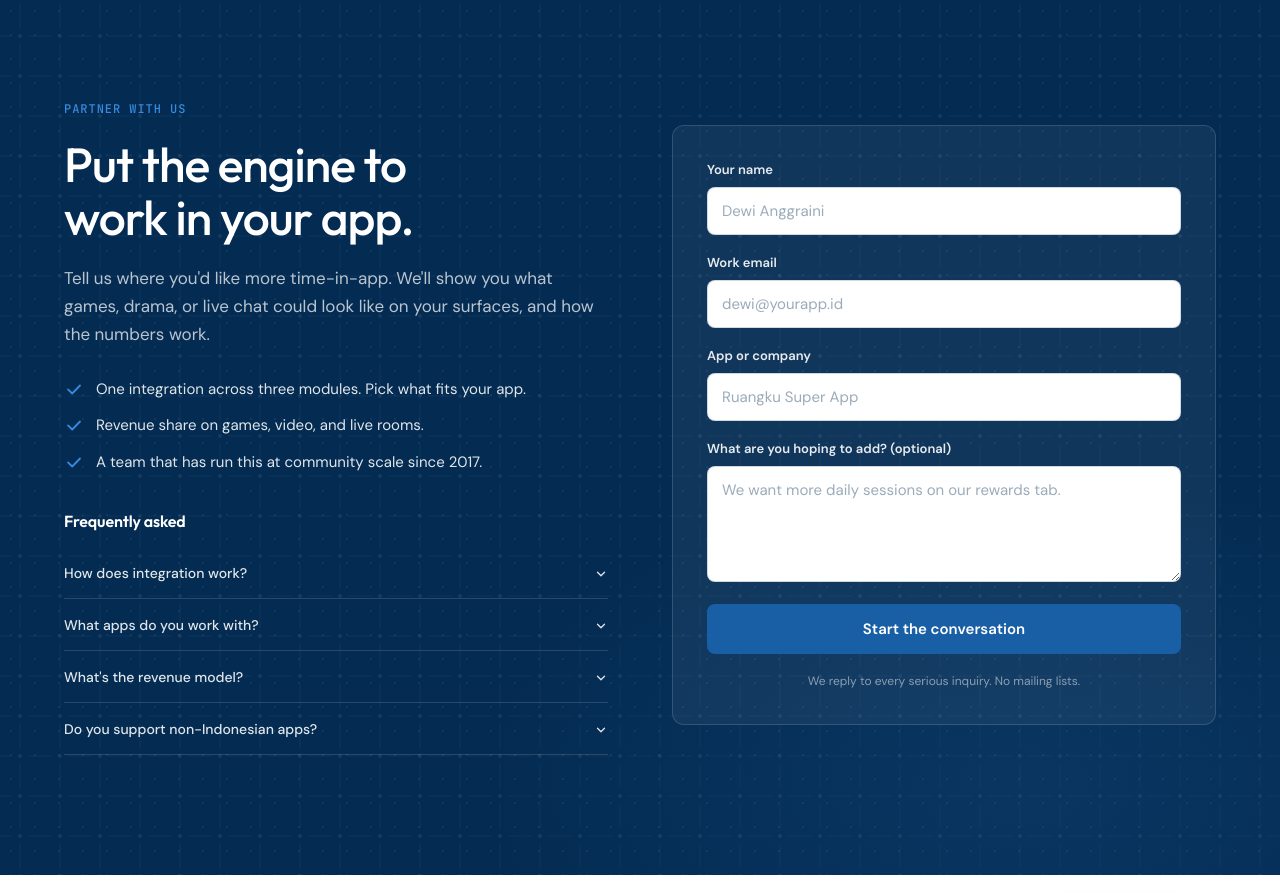
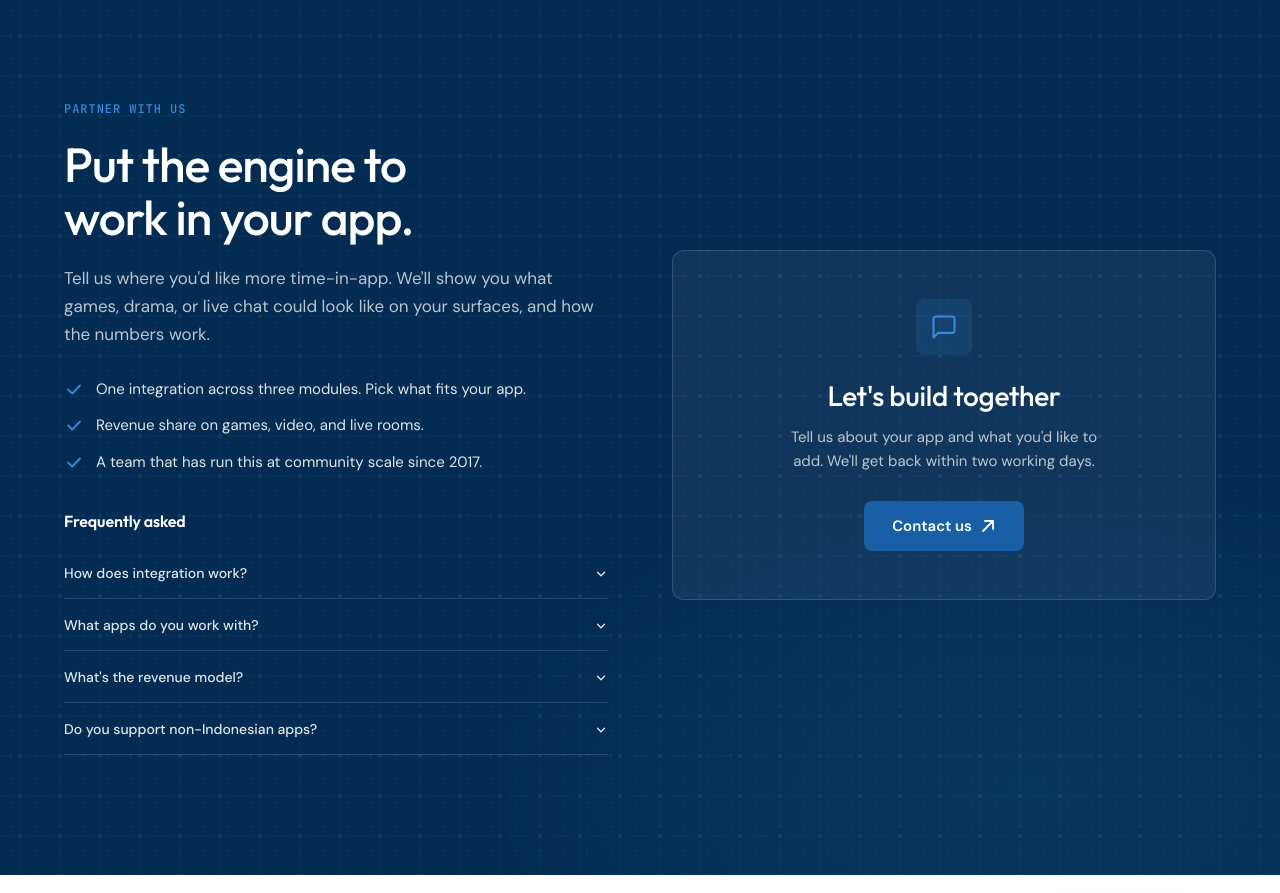
Before and after one commit to niamhramadhaan/gamefinity-landing-page, a Next.js app: page / in a window 1280 px wide. Shown: the part 7802-8695 px from the top of the page. Built offline with nearby package versions, Linux system fonts and the light colour scheme; grey boxes are pictures that could not be loaded.

Commit message:
Replace Partner form with CTA card linking to /contact-us

```diff
--- a/components/Partner.tsx
+++ b/components/Partner.tsx
@@ -1,8 +1,5 @@
-import { useState } from 'react'
 import Reveal from './Reveal'
 import { C, F, R, MAX_W } from './theme'
-
-const EMAIL_RE = /^[^\s@]+@[^\s@]+\.[^\s@]+$/
 
 const trustPoints = [
   'One integration across three modules. Pick what fits your app.',
@@ -10,78 +7,7 @@ const trustPoints = [
   'A team that has run this at community scale since 2017.',
 ]
 
-interface FormValues {
-  name: string
-  email: string
-  company: string
-  message: string
-}
-
-function validate(values: FormValues) {
-  const errors: Record<string, string> = {}
-  if (!values.name.trim()) errors.name = 'Please tell us your name.'
-  if (!values.email.trim()) errors.email = 'A work email lets us reply.'
-  else if (!EMAIL_RE.test(values.email.trim())) errors.email = 'That email address looks incomplete.'
-  if (!values.company.trim()) errors.company = 'Which app or company are we talking to?'
-  return errors
-}
-
-function Field({ id, label, type = 'text', value, onChange, onBlur, error, textarea, placeholder }: { id: string; label: string; type?: string; value: string; onChange: (e: React.ChangeEvent<HTMLInputElement | HTMLTextAreaElement>) => void; onBlur?: () => void; error?: string; textarea?: boolean; placeholder?: string }) {
-  const describedBy = error ? `${id}-error` : undefined
-  const base = {
-    width: '100%',
-    fontFamily: F.body,
-    fontSize: '15px',
-    color: C.navy,
-    background: C.white,
-    border: `1.5px solid ${error ? '#d1584f' : 'rgba(4,44,83,0.18)'}`,
-    borderRadius: R.input,
-    padding: '12px 14px',
-    outline: 'none',
-    transition: 'border-color 0.18s ease, box-shadow 0.18s ease',
-  }
-  return (
-    <div style={{ display: 'flex', flexDirection: 'column', gap: '7px' }}>
-      <label htmlFor={id} style={{ fontFamily: F.body, fontSize: '13px', fontWeight: 600, color: 'rgba(255,255,255,0.9)' }}>
-        {label}
-      </label>
-      {textarea ? (
-        <textarea id={id} value={value} onChange={onChange} onBlur={onBlur} placeholder={placeholder} rows={4} aria-invalid={!!error} aria-describedby={describedBy} style={{ ...base, resize: 'vertical', minHeight: '104px' }} />
-      ) : (
-        <input id={id} type={type} value={value} onChange={onChange} onBlur={onBlur} placeholder={placeholder} aria-invalid={!!error} aria-describedby={describedBy} style={base} />
-      )}
-      {error && (
-        <span id={`${id}-error`} role="alert" style={{ fontFamily: F.body, fontSize: '13px', color: '#ffb4ac' }}>
-          {error}
-        </span>
-      )}
-    </div>
-  )
-}
-
 export default function Partner() {
-  const [values, setValues] = useState<FormValues>({ name: '', email: '', company: '', message: '' })
-  const [errors, setErrors] = useState<Record<string, string>>({})
-  const [touched, setTouched] = useState<Record<string, boolean>>({})
-  const [submitted, setSubmitted] = useState(false)
-
-  const setField = key => e => {
-    const next = { ...values, [key]: e.target.value }
-    setValues(next)
-    if (touched[key]) setErrors(validate(next))
-  }
-  const onBlur = key => () => {
-    setTouched(t => ({ ...t, [key]: true }))
-    setErrors(validate(values))
-  }
-  const handleSubmit = e => {
-    e.preventDefault()
-    const found = validate(values)
-    setErrors(found)
-    setTouched({ name: true, email: true, company: true })
-    if (Object.keys(found).length === 0) setSubmitted(true)
-  }
-
   return (
     <section id="partner" className="dot-grid partner-bg" style={{ borderTop: 'none' }}>
       <div style={{ maxWidth: MAX_W, margin: '0 auto', padding: 'clamp(72px, 10vw, 120px) 24px' }}>
@@ -158,34 +84,44 @@ export default function Partner() {
             background: 'rgba(255,255,255,0.05)',
             border: `1px solid ${C.lineOnDark}`,
             borderRadius: R.card,
-            padding: 'clamp(24px, 3vw, 34px)',
+            padding: 'clamp(32px, 4vw, 48px)',
+            textAlign: 'center',
           }}>
-            {submitted ? (
-              <div role="status" style={{ textAlign: 'center', padding: '20px 0' }}>
-                <div style={{ width: '52px', height: '52px', borderRadius: R.btn, background: 'rgba(55,138,221,0.16)', display: 'flex', alignItems: 'center', justifyContent: 'center', margin: '0 auto 18px' }}>
-                  <svg width="26" height="26" viewBox="0 0 24 24" fill="none" aria-hidden="true">
-                    <path d="M5 12.5L10 17.5L19 7" stroke={C.interactive} strokeWidth="2.2" strokeLinecap="round" strokeLinejoin="round" />
-                  </svg>
-                </div>
-                <h3 style={{ fontFamily: F.display, fontSize: '22px', fontWeight: 500, color: C.white, margin: '0 0 10px' }}>
-                  Thanks, {values.name.trim().split(' ')[0]}. We've got it.
-                </h3>
-                <p style={{ fontFamily: F.body, fontSize: '15px', lineHeight: 1.6, color: C.onDark, maxWidth: '38ch', margin: '0 auto' }}>
-                  Someone from the partnerships team will reply to {values.email.trim()} within two working days.
-                </p>
-              </div>
-            ) : (
-              <form onSubmit={handleSubmit} noValidate style={{ display: 'flex', flexDirection: 'column', gap: '18px' }}>
-                <Field id="name" label="Your name" value={values.name} onChange={setField('name')} onBlur={onBlur('name')} error={touched.name && errors.name} placeholder="Dewi Anggraini" />
-                <Field id="email" label="Work email" type="email" value={values.email} onChange={setField('email')} onBlur={onBlur('email')} error={touched.email && errors.email} placeholder="dewi@yourapp.id" />
-                <Field id="company" label="App or company" value={values.company} onChange={setField('company')} onBlur={onBlur('company')} error={touched.company && errors.company} placeholder="Ruangku Super App" />
-                <Field id="message" label="What are you hoping to add? (optional)" value={values.message} onChange={setField('message')} onBlur={onBlur('message')} textarea placeholder="We want more daily sessions on our rewards tab." />
-                <button type="submit" className="partner-submit">Start the conversation</button>
-                <p style={{ fontFamily: F.body, fontSize: '12px', color: C.onDarkFaint, margin: 0, textAlign: 'center' }}>
-                  We reply to every serious inquiry. No mailing lists.
-                </p>
-              </form>
-            )}
+            <div style={{ width: '56px', height: '56px', borderRadius: R.btn, background: 'rgba(55,138,221,0.14)', display: 'flex', alignItems: 'center', justifyContent: 'center', margin: '0 auto 24px' }}>
+              <svg width="28" height="28" viewBox="0 0 24 24" fill="none" stroke={C.interactive} strokeWidth="1.8" strokeLinecap="round" strokeLinejoin="round">
+                <path d="M21 15a2 2 0 01-2 2H7l-4 4V5a2 2 0 012-2h14a2 2 0 012 2z" />
+              </svg>
+            </div>
+            <h3 style={{ fontFamily: F.display, fontSize: 'clamp(22px, 2.8vw, 28px)', fontWeight: 500, color: C.white, margin: '0 0 12px', letterSpacing: '-0.01em', lineHeight: 1.2 }}>
+              Let's build together
+            </h3>
+            <p style={{ fontFamily: F.body, fontSize: '15px', lineHeight: 1.6, color: C.onDark, maxWidth: '32ch', margin: '0 auto 28px' }}>
+              Tell us about your app and what you'd like to add. We'll get back within two working days.
+            </p>
+            <a
+              href="https://gamefinity.id/contact-us"
+              target="_blank"
+              rel="noopener noreferrer"
+              style={{
+                display: 'inline-flex',
+                alignItems: 'center',
+                gap: '8px',
+                fontFamily: F.body,
+                fontSize: '15px',
+                fontWeight: 600,
+                color: C.white,
+                background: C.primary,
+                padding: '14px 28px',
+                borderRadius: R.btn,
+                textDecoration: 'none',
+                transition: 'background 0.18s ease, transform 0.1s ease',
+              }}
+              onMouseEnter={e => { e.currentTarget.style.background = '#2270bd' }}
+              onMouseLeave={e => { e.currentTarget.style.background = C.primary }}
+            >
+              Contact us
+              <svg width="16" height="16" viewBox="0 0 16 16" fill="none"><path d="M5 3h8v8M13 3L3 13" stroke="currentColor" strokeWidth="1.8" strokeLinecap="round" strokeLinejoin="round" /></svg>
+            </a>
           </Reveal>
         </div>
       </div>
@@ -216,28 +152,6 @@ export default function Partner() {
           height: 1px;
           background: linear-gradient(90deg, transparent, rgba(55,138,221,0.3) 40%, rgba(55,138,221,0.5) 50%, rgba(55,138,221,0.3) 60%, transparent);
         }
-        #partner input::placeholder,
-        #partner textarea::placeholder { color: rgba(4,44,83,0.4); }
-        #partner input:focus,
-        #partner textarea:focus {
-          border-color: ${C.accentBright} !important;
-          box-shadow: 0 0 0 3px rgba(59,158,255,0.28) !important;
-        }
-        .partner-submit {
-          font-family: ${F.body};
-          font-size: 15px;
-          font-weight: 600;
-          color: ${C.white};
-          background: ${C.primary};
-          border: none;
-          border-radius: ${R.btn};
-          padding: 14px 24px;
-          cursor: pointer;
-          margin-top: 4px;
-          transition: background 0.18s ease, transform 0.1s ease;
-        }
-        .partner-submit:hover { background: #2270bd; }
-        .partner-submit:active { transform: scale(0.985); }
         @media (max-width: 860px) {
           .partner-grid { grid-template-columns: 1fr !important; gap: 44px !important; }
         }
```
Also changed, not shown: 1 other file (tests, documents, lock files or other folders).
